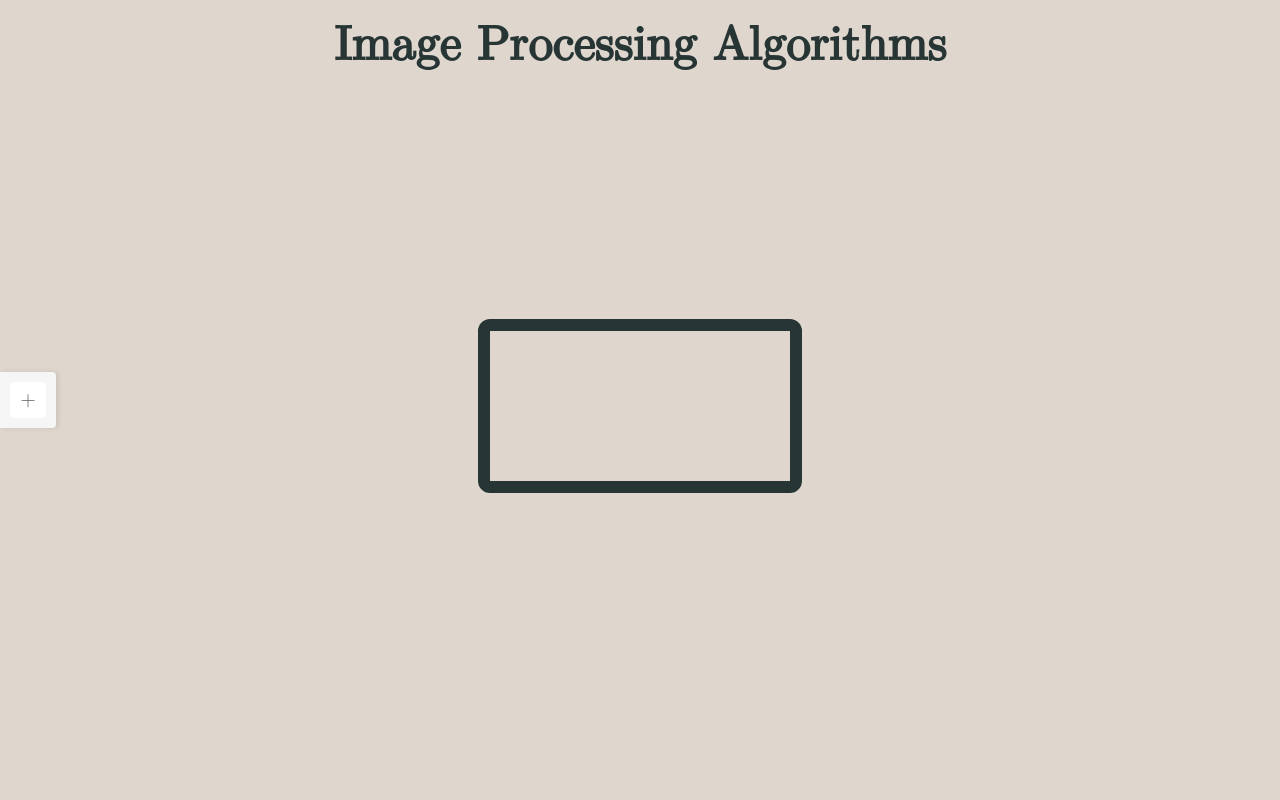
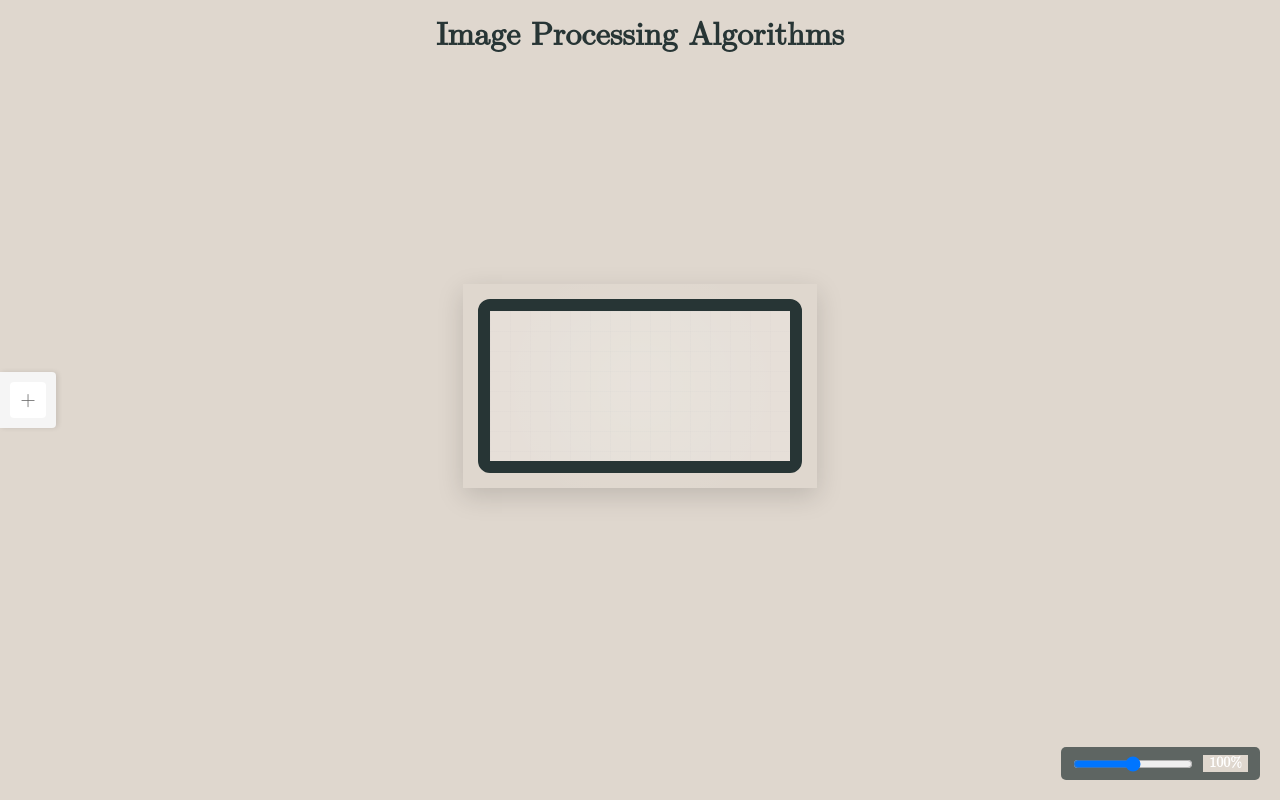
Before and after one commit to jakubgrzywaczewski/image-processing-algorithms, a React (Vite) app: page / in a window 1280 px wide. Built offline with nearby package versions, Linux system fonts and the light colour scheme.

Commit message:
feat: add scaling images

```diff
--- a/src/App.css
+++ b/src/App.css
@@ -21,7 +21,7 @@ header {
 }
 
 header h1 {
-  font-size: 3rem;
+  font-size: 2rem;
 }
 
 main {
--- a/src/components/Canvas.css
+++ b/src/components/Canvas.css
@@ -3,4 +3,47 @@ canvas {
   margin: 0 auto;
   border: 0.75rem solid #273535;
   border-radius: 0.75rem;
+  background-color: rgba(255, 255, 255, 0.2); /* Subtle white background */
+  /* Subtle grid pattern */
+  background-image:
+    linear-gradient(rgba(200, 200, 200, 0.1) 1px, transparent 1px),
+    linear-gradient(90deg, rgba(200, 200, 200, 0.1) 1px, transparent 1px);
+  background-size: 20px 20px;
 }
+
+.canvas-container {
+  position: relative;
+  display: inline-block;
+  margin: 0 auto;
+  /* Add shadow to enhance the distinction */
+  box-shadow: 0 8px 25px rgba(0, 0, 0, 0.15);
+  /* Add a slight background glow */
+  background: radial-gradient(circle at center, rgba(255, 255, 255, 0.1) 0%, rgba(255, 255, 255, 0) 70%);
+  padding: 15px; /* Add padding around the canvas */
+}
+
+.zoom-control {
+  position: fixed;
+  bottom: 20px;
+  right: 20px;
+  background-color: rgba(39, 53, 53, 0.7);
+  padding: 8px 12px;
+  border-radius: 5px;
+  display: flex;
+  align-items: center;
+  gap: 10px;
+  z-index: 10;
+}
+
+.zoom-slider {
+  width: 120px;
+  cursor: pointer;
+}
+
+.zoom-label {
+  color: white;
+  font-size: 14px;
+  font-weight: bold;
+  min-width: 45px;
+  text-align: center;
+}
--- a/src/components/Canvas.tsx
+++ b/src/components/Canvas.tsx
@@ -1,4 +1,5 @@
-import { useEffect, useRef } from 'react';
+import { useEffect, useRef, useState } from 'react';
+import type { MouseEvent } from 'react';
 
 import './Canvas.css';
 
@@ -48,34 +49,82 @@ async function calculateScaledDimensions(
     scale *= widthScale;
   }
 
-  return { newWidth, newHeight, scale };
+  return { newWidth, newHeight, scale, naturalWidth, naturalHeight };
 }
 
 const Canvas = ({ setCanvasContext, imageData }: CanvasProps) => {
   const canvasRef = useRef<HTMLCanvasElement>(null);
+  const [zoomLevel, setZoomLevel] = useState<number>(100); // 100% is the default zoom level
+  const [originalImageBitmap, setOriginalImageBitmap] = useState<ImageBitmap | null>(null);
+  const [canvasWidth, setCanvasWidth] = useState<number>(0);
+  const [canvasHeight, setCanvasHeight] = useState<number>(0);
+  const [baseScale, setBaseScale] = useState<number>(1);
+  const [isDragging, setIsDragging] = useState<boolean>(false);
+  const [offsetX, setOffsetX] = useState<number>(0);
+  const [offsetY, setOffsetY] = useState<number>(0);
+  const [dragStartX, setDragStartX] = useState<number>(0);
+  const [dragStartY, setDragStartY] = useState<number>(0);
 
+  // This effect loads the image and sets up the canvas
+  useEffect(() => {
+    const setupCanvas = async () => {
+      if (imageData) {
+        const bitmap = await createImageBitmap(imageData);
+        setOriginalImageBitmap(bitmap);
+
+        // Calculate the base dimensions (100% zoom) - this will be the fixed canvas size
+        const maxWidth = window.innerWidth * 0.9;
+        const maxHeight = window.innerHeight * 0.8;
+        const { newWidth, newHeight, scale } = await calculateScaledDimensions(
+          bitmap,
+          maxWidth,
+          maxHeight,
+        );
+
+        // Save the base scale (default fit)
+        setBaseScale(scale);
+
+        // Set the fixed canvas dimensions
+        setCanvasWidth(newWidth);
+        setCanvasHeight(newHeight);
+
+        if (canvasRef.current) {
+          canvasRef.current.width = newWidth;
+          canvasRef.current.height = newHeight;
+        }
+
+        // Reset offset when loading a new image
+        setOffsetX(0);
+        setOffsetY(0);
+      }
+    };
+
+    setupCanvas();
+  }, [imageData]);
+
+  // This effect handles drawing with the current zoom level and position
   useEffect(() => {
     const updateCanvas = async () => {
-      if (canvasRef.current && imageData) {
+      if (canvasRef.current && originalImageBitmap && canvasWidth && canvasHeight && baseScale) {
         const context = canvasRef.current.getContext('2d');
         if (context) {
-          const imageBitmap = await createImageBitmap(imageData);
-          // Leave some margin on the sides
-          const maxWidth = window.innerWidth * 0.9;
-          const maxHeight = window.innerHeight * 0.8;
-          const { newWidth, newHeight } = await calculateScaledDimensions(
-            imageBitmap,
-            maxWidth,
-            maxHeight,
-          );
+          // Clear the canvas
+          context.clearRect(0, 0, canvasWidth, canvasHeight);
 
-          // Set the actual canvas size to the calculated dimensions
-          canvasRef.current.width = newWidth;
-          canvasRef.current.height = newHeight;
+          // Calculate the zoom factor
+          // 0% -> 0, 100% -> baseScale, 200% -> baseScale * 2
+          const zoomFactor = (zoomLevel / 100) * baseScale;
 
-          // Clear and draw at the full canvas size
-          context.clearRect(0, 0, newWidth, newHeight);
-          context.drawImage(imageBitmap, 0, 0, newWidth, newHeight);
+          // Calculate dimensions of the zoomed image
+          const zoomedWidth = originalImageBitmap.width * zoomFactor;
+          const zoomedHeight = originalImageBitmap.height * zoomFactor;
+
+          // Calculate positioning to center the zoomed image, plus the current offset
+          const centerX = (canvasWidth - zoomedWidth) / 2 + offsetX;
+          const centerY = (canvasHeight - zoomedHeight) / 2 + offsetY;
+
+          // Draw the image with zoom applied, at the offset position
+          context.drawImage(originalImageBitmap, centerX, centerY, zoomedWidth, zoomedHeight);
 
           setCanvasContext(context);
         }
@@ -85,9 +134,99 @@ const Canvas = ({ setCanvasContext, imageData }: CanvasProps) => {
     window.addEventListener('resize', updateCanvas);
     updateCanvas();
     return () => window.removeEventListener('resize', updateCanvas);
-  }, [setCanvasContext, imageData]);
+  }, [
+    setCanvasContext,
+    originalImageBitmap,
+    canvasWidth,
+    canvasHeight,
+    zoomLevel,
+    baseScale,
+    offsetX,
+    offsetY,
+  ]);
 
-  return <canvas ref={canvasRef} />;
+  const handleZoomChange = (e: React.ChangeEvent<HTMLInputElement>) => {
+    setZoomLevel(parseInt(e.target.value, 10));
+  };
+
+  // Mouse event handlers for dragging
+  const handleMouseDown = (e: MouseEvent<HTMLCanvasElement>) => {
+    if (canvasRef.current) {
+      const rect = canvasRef.current.getBoundingClientRect();
+      const mouseX = e.clientX - rect.left;
+      const mouseY = e.clientY - rect.top;
+
+      setIsDragging(true);
+      setDragStartX(mouseX - offsetX);
+      setDragStartY(mouseY - offsetY);
+
+      // Set the cursor to grabbing
+      if (canvasRef.current) {
+        canvasRef.current.style.cursor = 'grabbing';
+      }
+    }
+  };
+
+  const handleMouseMove = (e: MouseEvent<HTMLCanvasElement>) => {
+    if (isDragging && canvasRef.current) {
+      const rect = canvasRef.current.getBoundingClientRect();
+      const mouseX = e.clientX - rect.left;
+      const mouseY = e.clientY - rect.top;
+
+      setOffsetX(mouseX - dragStartX);
+      setOffsetY(mouseY - dragStartY);
+    }
+  };
+
+  const handleMouseUp = () => {
+    setIsDragging(false);
+
+    // Reset cursor
+    if (canvasRef.current) {
+      canvasRef.current.style.cursor = 'grab';
+    }
+  };
+
+  const handleMouseLeave = () => {
+    if (isDragging) {
+      setIsDragging(false);
+
+      // Reset cursor
+      if (canvasRef.current) {
+        canvasRef.current.style.cursor = 'grab';
+      }
+    }
+  };
+
+  // Set initial grab cursor when component mounts
+  useEffect(() => {
+    if (canvasRef.current) {
+      canvasRef.current.style.cursor = 'grab';
+    }
+  }, []);
+
+  return (
+    <div className="canvas-container">
+      <canvas
+        ref={canvasRef}
+        onMouseDown={handleMouseDown}
+        onMouseMove={handleMouseMove}
+        onMouseUp={handleMouseUp}
+        onMouseLeave={handleMouseLeave}
+      />
+      <div className="zoom-control">
+        <input
+          type="range"
+          min="0"
+          max="200"
+          value={zoomLevel}
+          onChange={handleZoomChange}
+          className="zoom-slider"
+        />
+        <span className="zoom-label">{zoomLevel}%</span>
+      </div>
+    </div>
+  );
 };
 
 export default Canvas;
```
